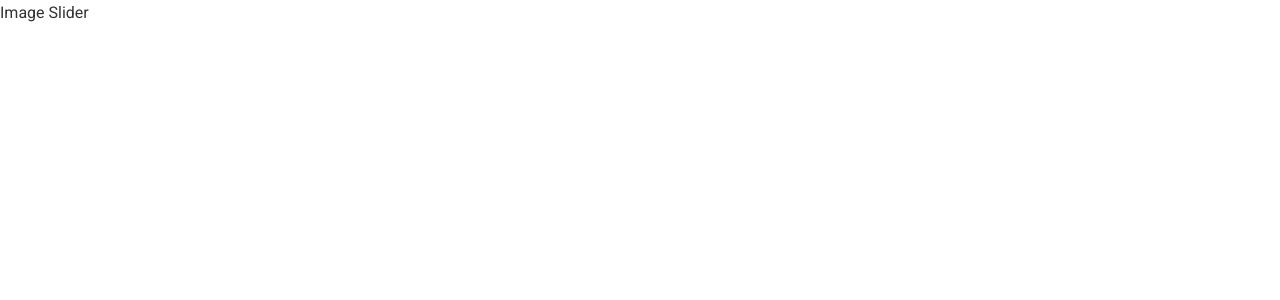
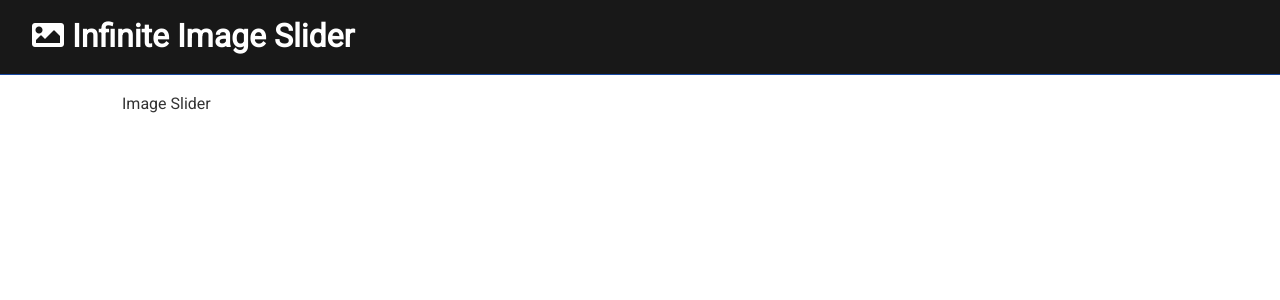
Before and after one commit to MischaGithub/BNRY-CHALLENGE, a React (Create React App) app in the folder client/: page / in a window 1280 px wide. Shown: the top 300 px of the page. Built offline with nearby package versions, Linux system fonts and the light colour scheme.

Commit message:
Added a navbar

```diff
--- a/client/public/index.html
+++ b/client/public/index.html
@@ -13,6 +13,13 @@
 
     <link rel="manifest" href="%PUBLIC_URL%/manifest.json" />
 
+    <link
+    rel="stylesheet"
+    href="https://use.fontawesome.com/releases/v5.13.0/css/all.css"
+    integrity="sha384-Bfad6CLCknfcloXFOyFnlgtENryhrpZCe29RTifKEixXQZ38WheV+i/6YWSzkz3V"
+    crossorigin="anonymous"
+  />
+
     <title>Infinite Image Slider</title>
   </head>
   <body>
--- a/client/src/App.css
+++ b/client/src/App.css
@@ -3,7 +3,7 @@
 /* Global Styles */
 :root {
   --primary-color: #003699;
-  --dark-color: #333333;
+  --dark-color: #000;
   --light-color: #f4f4f4;
   --danger-color: #dc3545;
   --success-color: #28a745;
--- a/client/src/App.js
+++ b/client/src/App.js
@@ -1,11 +1,17 @@
-import React from 'react';
+import React, {Fragment} from 'react';
 import './App.css';
+
+import Navbar from "./components/layout/Navbar";
 
 const App = () => {
   return (
-    <div className="App">
+    <Fragment>
+      <Navbar/>
+      <div className="container">
       Image Slider
-    </div>
+      </div>
+
+    </Fragment>
   );
 }
 
--- /dev/null
+++ b/client/src/components/layout/Navbar.js
@@ -0,0 +1,24 @@
+import React from "react";
+import PropTypes from "prop-types"
+
+const Navbar = ({ title, icon }) => {
+    return (
+        <div className="navbar bg-dark">
+            <h1>
+    <i className={icon}/> {title}
+            </h1>
+        </div>
+    )
+}
+
+Navbar.propTypes = {
+    title: PropTypes.string.isRequired,
+    icon: PropTypes.string
+}
+
+Navbar.defaultProps = {
+    title: "Infinite Image Slider",
+    icon: "fas fa-image"
+}
+
+export default Navbar;
```
